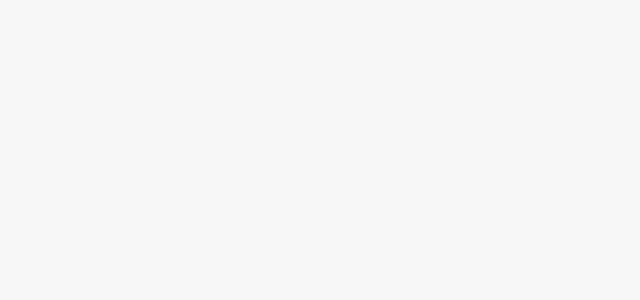
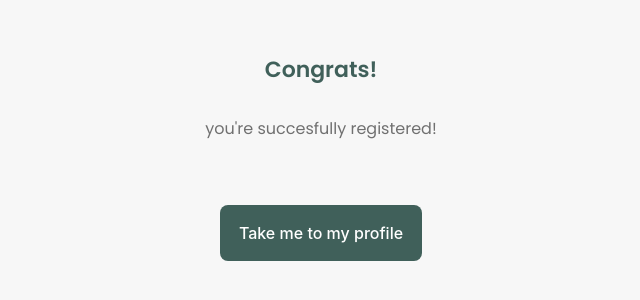
Before and after one commit to TechLabs-Berlin/ws24-skillswap, a React (Vite) app in the folder frontend/: page /congrats in a window 1280 px wide. Before the commit this address had no page. Shown: the part 270-570 px from the top of the page, without its empty margins (319-959 px from the left). Built offline with nearby package versions, Linux system fonts and the light colour scheme.

Commit message:
added starter pages with confirm step

```diff
--- a/frontend/src/App.css
+++ b/frontend/src/App.css
@@ -3,7 +3,7 @@
 
 #root {
   width: 100%;
-  margin: 20 auto;
+  /* margin: 20 auto; */
   padding: 0rem;
   text-align: center;
   max-width: 1280px;
@@ -12,7 +12,7 @@
 .App {
   text-align: center;
   min-height: 100vh;
-  margin: 20 auto;
+  /* margin: 20 auto; */
   /* min-width: 320px; */
   display: flex;
   align-items: center;
--- a/frontend/src/App.jsx
+++ b/frontend/src/App.jsx
@@ -11,7 +11,7 @@ import Settings from "./setting/Settings.jsx";
 import Message from "./message/message.jsx";
 import Skills from "./skill-list/skills.jsx";
 import AddInterests from "./skill-list/addInterests.jsx";
-
+import Congrats from './form/congrats/Congrats';
 
 
 function App() {
@@ -27,6 +27,7 @@ function App() {
         <Routes>
           <Route exact path="/" element={<Login onFormSwitch={toggleForm} />} />
           <Route path="/register" element={<Register onFormSwitch={toggleForm} />} />
+          <Route path="/congrats" element={<Congrats onFormSwitch={toggleForm} />} />
           <Route path="/myProfile" element={<MyProfile />} />
           <Route path="/home" element={<Home />} />
           <Route path="/search" element={<Search />} />
--- a/frontend/src/components/comps/input/InputBox.css
+++ b/frontend/src/components/comps/input/InputBox.css
@@ -1,5 +1,5 @@
 .input-container {
-  margin: 0
+  margin: 0px
 }
 
 .input-label {
@@ -15,7 +15,7 @@
 .input-box {
   width: 100%;
   padding: 0.5rem;
-  border: 1px solid DADADA;
+  border: 1px solid #DADADA;
   border-radius: 4px;
   display: flex;
   /* width: calc(100% - 56px); Subtracting the width of the button */
--- /dev/null
+++ b/frontend/src/form/congrats/Congrats.css
@@ -0,0 +1,10 @@
+.congrats-container {
+  display: flex;
+  flex-direction: column;
+  align-items: center;
+  margin: 20px;
+}
+
+.congrats-image {
+  margin-bottom: 20px;
+}
--- /dev/null
+++ b/frontend/src/form/congrats/Congrats.jsx
@@ -0,0 +1,25 @@
+import React, { useState } from 'react';
+import axios from 'axios';
+import { useNavigate } from 'react-router-dom';
+import './Congrats.css';
+import Buttons from "../../components/comps/buttons/Buttons";
+
+const Congrats = () => {
+  const navigate = useNavigate();
+
+  const handleProfileClick = () => {
+
+    navigate('/myprofile');
+  };
+
+  return (
+    <div className="congrats-container">
+      <h1 className="heading-text">Congrats!</h1>
+      <h3 className="body-text">you're succesfully registered! <br /> <br /> <br /></h3>
+      {/* <img src="congrats.png" alt="Congrats Image" className="congrats-image" /> */}
+      <Buttons className="profile-button" onClick={handleProfileClick}>Take me to my profile</Buttons>
+    </div>
+  );
+};
+
+export default Congrats;
--- a/frontend/src/form/login/Login.jsx
+++ b/frontend/src/form/login/Login.jsx
@@ -3,6 +3,7 @@ import axios from 'axios';
 import './Login.css';
 import InputBox from '../../components/comps/input/InputBox';
 import Buttons from "../../components/comps/buttons/Buttons";
+import { useNavigate } from 'react-router-dom';
 
 
 export const Login = (props) => {
@@ -13,12 +14,6 @@ export const Login = (props) => {
 
   const handleSubmit = async (e) => {
     e.preventDefault();
-
-    // // Check if email and password are filled
-    // if (!email || !password) {
-    //   setError('Please fill in all fields.');
-    //   return;
-    // }
 
     setIsLoading(true);
     try {
@@ -35,10 +30,16 @@ export const Login = (props) => {
     }
   }
 
+  const navigate = useNavigate()
+
+  const navigateToRegister = () => {
+    navigate("/register")
+  }
+
   return (
     <div className="auth-form-container">
       <p className="heading-text">Log in</p>
-      <p className="body-text">Welcome back! <br /> Don't have an account? <button className="txt-btn" onClick={() => props.onFormSwitch('/register')}>Sign up!</button> </p>
+      <p className="body-text">Welcome back! <br /> Don't have an account? <button className="txt-btn" onClick={ navigateToRegister }>Sign up!</button> </p>
 
       {/* {error && <p className="error-tooltip">{error}</p>} */}
 
--- a/frontend/src/form/registration/Register.jsx
+++ b/frontend/src/form/registration/Register.jsx
@@ -3,8 +3,14 @@ import axios from 'axios';
 import './Register.css';
 import InputBox from '../../components/comps/input/InputBox';
 import Buttons from "../../components/comps/buttons/Buttons";
+import { useNavigate } from 'react-router-dom'; // Importing useNavigate
 
 export const Register = (props) => {
+  const navigate = useNavigate()
+
+  const navigateToCongrats = () => {
+    navigate("/congrats")
+  }
   const [name, setName] = useState('');
   const [email, setEmail] = useState('');
   const [password, setPassword] = useState('');
@@ -41,6 +47,9 @@ export const Register = (props) => {
         password: password
       });
       console.log(response.data); // handle successful response from backend
+
+      // Navigate to the congrats page upon successful registration
+      navigate('/congrats'); // Change '/congrats' to the actual path of your congrats page
     } catch (error) {
       console.error('Error registering user:', error); // handle error response from backend
       setError('Failed to register. Please try again.');
@@ -90,162 +99,3 @@ export const Register = (props) => {
 }
 
 export default Register;
-
-
-
-// import React, { useState } from "react";
-// import axios from 'axios';
-// import './Register.css';
-// import InputBox from '../../components/comps/input/InputBox';
-// import Buttons from "../../components/comps/buttons/Buttons";
-
-// export const Register = (props) => {
-//   const [name, setName] = useState('');
-//   const [email, setEmail] = useState('');
-//   const [password, setPassword] = useState('');
-//   const [error, setError] = useState('');
-
-//   const handleSubmit = async (e) => {
-//     e.preventDefault();
-
-//     console.log('Name:', name);
-//     console.log('Email:', email);
-//     console.log('Password:', password);
-//     // Check if any required fields are empty
-//     if (!name || !email || !password) {
-//       setError('Please fill in all required fields.');
-//       return;
-//     }
-
-//     try {
-//       const response = await axios.post('https://ws24-skillswap.onrender.com/api/auth/register', {
-//         username: name,
-//         email: email,
-//         password: password
-//       });
-//       console.log(response.data); // handle successful response from backend
-//     } catch (error) {
-//       console.error('Error registering user:', error); // handle error response from backend
-//       setError('Failed to register. Please try again.');
-//     }
-//   }
-
-//   return (
-//     <div className="auth-form-container">
-//       <p className="heading-text">Sign up</p>
-//       <p className="body-text">Please enter your details to sign up and create an account. <br /> Already have an account? <button className="txt-btn" onClick={() => props.onFormSwitch('login')}>Login!</button></p>
-
-//       <form className="reg-form" onSubmit={handleSubmit}>
-//         <InputBox
-//           label="Your name"
-//           type="text"
-//           placeholder="Your preferred name"
-//           value={name}
-//           onChange={(e) => setName(e.target.value)}
-//           required
-//         />
-
-//         <InputBox
-//           label="Email"
-//           type="email"
-//           placeholder="yourname@gmail.com"
-//           value={email}
-//           onChange={(e) => setEmail(e.target.value)}
-//           required
-//         />
-
-//         <InputBox
-//           label="Password"
-//           type="password"
-//           placeholder="Enter your password"
-//           value={password}
-//           onChange={(e) => setPassword(e.target.value)}
-//           required
-//         />
-//         {error && <p className="error-message">{error}</p>}
-//         <br />
-//         <br />
-//         {/* Sign up button using Buttons component */}
-//         <Buttons type="submit" onClick={handleSubmit}>Sign up</Buttons>
-//       </form>
-//     </div>
-//   )
-// }
-
-// export default Register;
-
-
-
-// // import React, { useState } from "react";
-// // import axios from 'axios';
-// // import './Register.css';
-// // // import { Buttons } from './components/comps/buttons/Buttons';
-// // // import './components/atoms/Colors.css';
-
-// // export const Register = (props) => {
-// //   const [name, setName] = useState('');
-// //   const [email, setEmail] = useState('');
-// //   const [password, setPassword] = useState('');
-
-// //   const handleSubmit = async (e) => {
-// //     e.preventDefault();
-// //     try {
-// //       const response = await axios.post('https://ws24-skillswap.onrender.com/api/auth/register', {
-// //         name: name,
-// //         email: email,
-// //         password: password
-// //       });
-// //       console.log(response.data); // handle successful response from backend
-// //     } catch (error) {
-// //       console.error('Error registering user:', error); // handle error response from backend
-// //     }
-// //   }
-
-// //   return (
-// //     <div className="auth-form-container">
-// //       <p className="heading-text">Sign up</p>
-// //       <p className="body-text">Please enter your details to sign up and create an account.</p>
-// //       <form className="reg-form" onSubmit={handleSubmit}>
-// //         <label htmlFor="name">Your name</label>
-// //         <input
-// //           value={name}
-// //           type="text"
-// //           placeholder="Your preferred name"
-// //           id="name"
-// //           name="name"
-// //           onChange={(e) => setName(e.target.value)}
-// //           className="input-box"
-// //           required // Make the input field required
-// //         />
-// //         <label htmlFor="email">Email</label>
-// //         <input
-// //           value={email}
-// //           type="email"
-// //           placeholder="yourname@gmail.com"
-// //           id="email"
-// //           name="email"
-// //           onChange={(e) => setEmail(e.target.value)}
-// //           className="input-box"
-// //           required // Make the input field required
-// //         />
-// //         <label htmlFor="password">Password</label>
-// //         <input
-// //           value={password}
-// //           type="password"
-// //           placeholder="Enter your password"
-// //           id="password"
-// //           name="password"
-// //           onChange={(e) => setPassword(e.target.value)}
-// //           className="input-box"
-// //           required // Make the input field required
-// //         />
-// //         <br />
-// //         <button type="submit">Sign up</button>
-// //       </form>
-// //       <p className="body-text">Already have an account?</p>
-// //       <button className="txt-btn" onClick={() => props.onFormSwitch('login')}>Login!</button>
-// //     </div>
-// //   )
-// // }
-
-// // export default Register;
--- a/frontend/src/index.css
+++ b/frontend/src/index.css
@@ -6,7 +6,7 @@
     line-height: 1.5;
     font-weight: 400;
 
-    padding: 2rem;
+    /* padding: 2rem; */
 
      /* color-scheme: light dark;
     color: rgba(255, 255, 255, 0.87);
```
Also changed, not shown: frontend/src/form/congrats/congrats.png (added), frontend/src/form/congrats/congratsSvg.svg (added).
